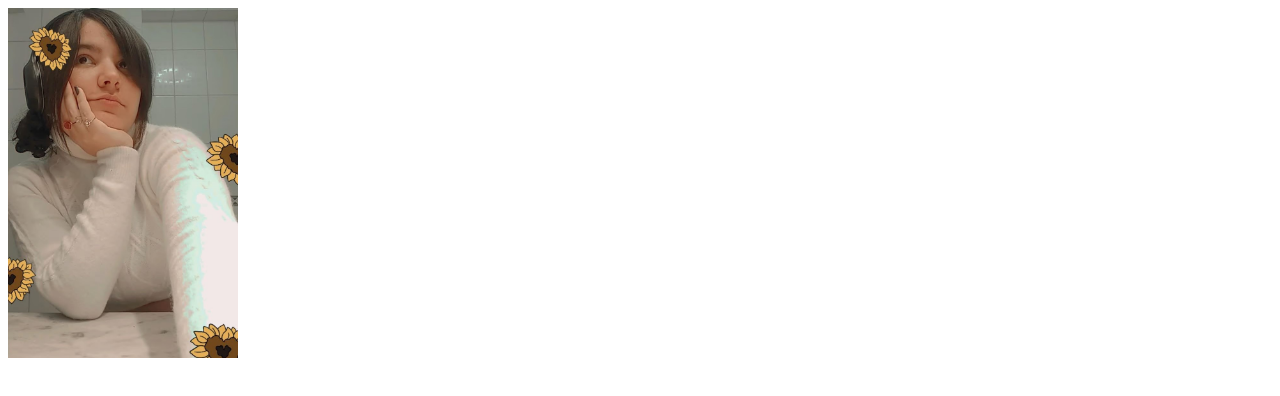
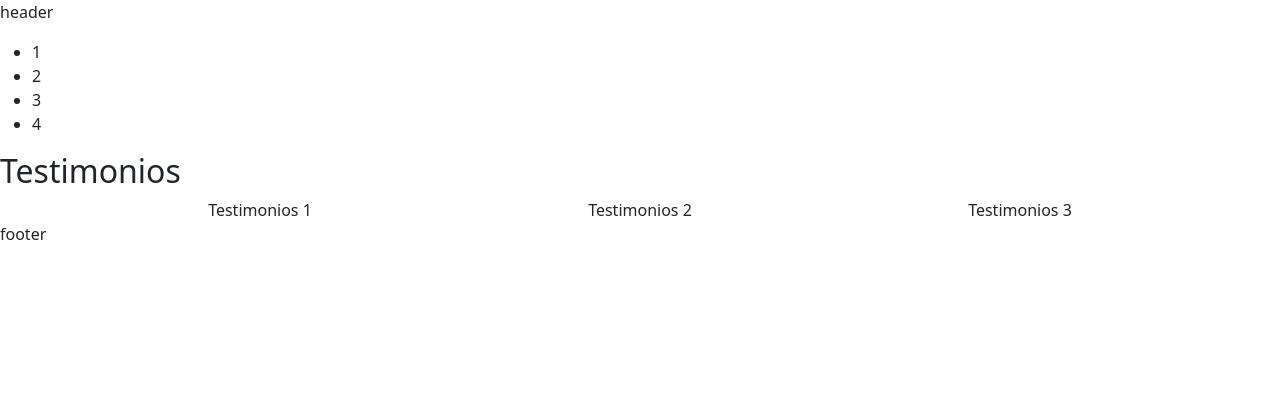
Before and after one commit to JenniCartes/AndreaPacheco05.github.io, a plain HTML site: page index.html in a window 1280 px wide. Drawn offline with nearby package versions, Linux system fonts and the light colour scheme; files that its build step writes are made by us from their sources.

Commit message:
Testimonios

```diff
--- a/index.html
+++ b/index.html
@@ -6,9 +6,40 @@
     <title>CV Andrea Pacheco</title>
     <link rel="icon" href="assets/favicon/favicon.png" type="image/png">
     <link rel="stylesheet" type="text/css" href="style.css">
+    <link href="https://cdn.jsdelivr.net/npm/bootstrap@5.3.3/dist/css/bootstrap.min.css" rel="stylesheet" integrity="sha384-QWTKZyjpPEjISv5WaRU9OFeRpok6YctnYmDr5pNlyT2bRjXh0JMhjY6hW+ALEwIH" crossorigin="anonymous">
 </head>
 <body>
-    <img src="assets/img/img1.jpg" alt="Foto Andrea Pacheco" height="350"/>
+<nav></nav>
+<header><p>header</p></header>
+    <main>
+        <section>
+            <ul>
+                <li>1</li>
+                <li>2</li>
+                <li>3</li>
+                <li>4</li>
+            </ul>
+        </section>
+        <section>
+            <h2>Testimonios</h2>
+            <div class="container text-center">
+                    <div class="row">
+                      <div class="col">
+                        Testimonios 1
+                      </div>
+                      <div class="col">
+                        Testimonios 2
+                      </div>
+                      <div class="col">
+                        Testimonios 3
+                      </div>
+                    </div>
+                  </div>
+        </section>
 
+
+    </main>
+<footer><p>footer</p>
+</footer>
 </body>
 </html>
```
